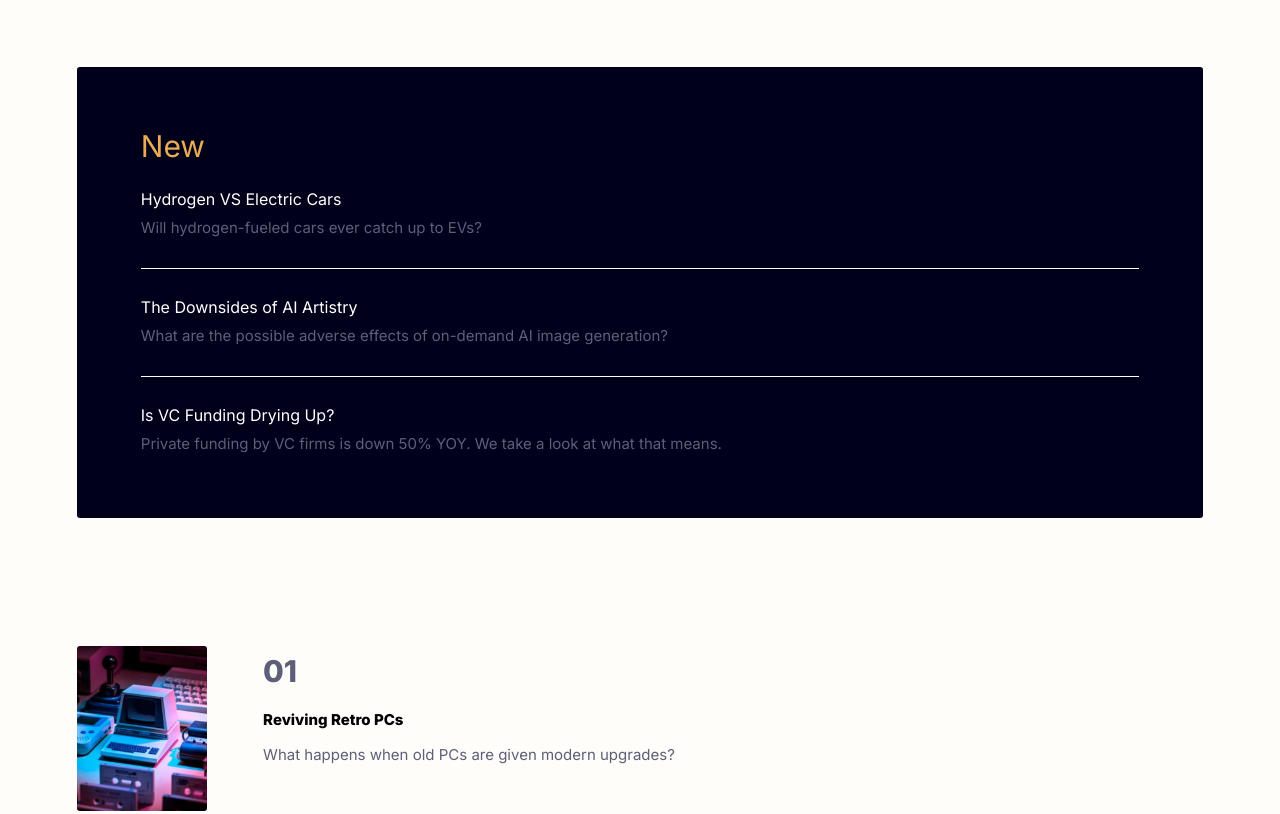
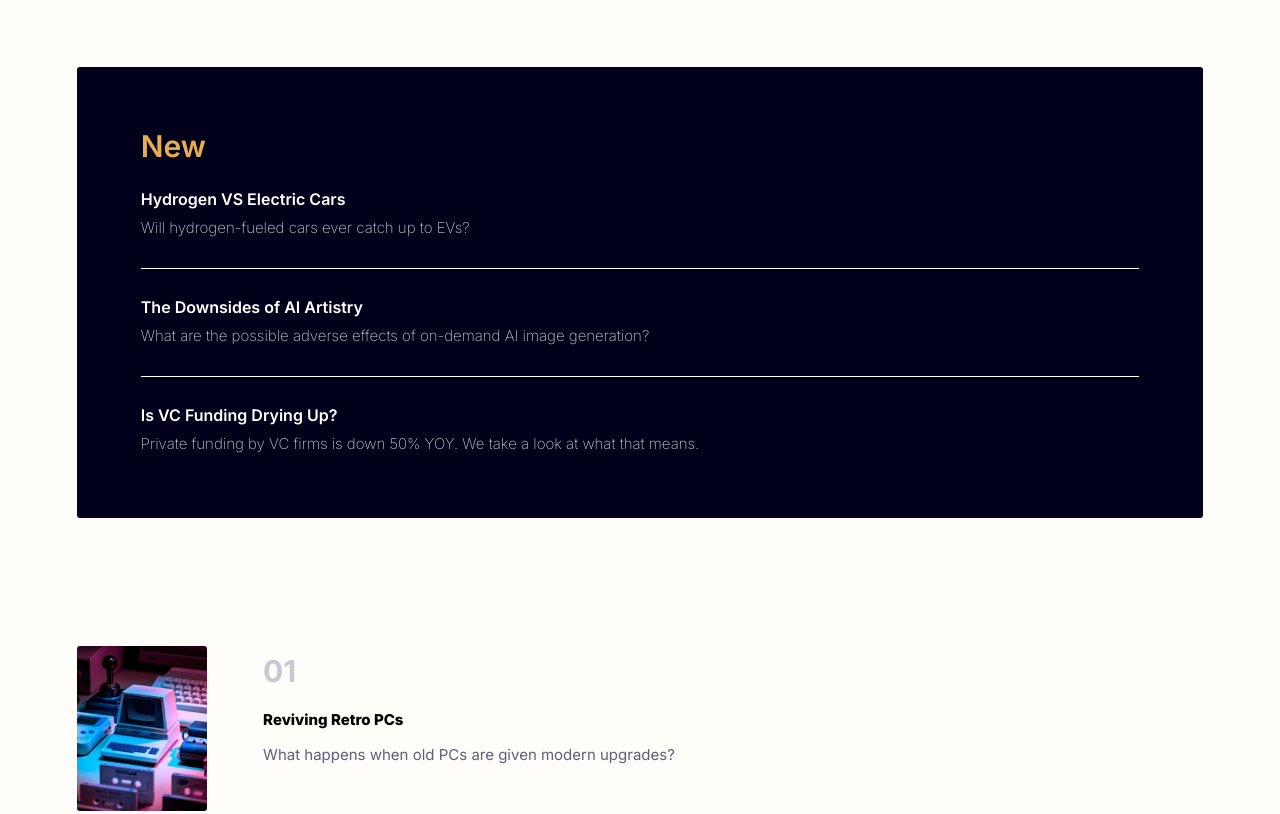
Before and after one commit to J-Wil21/news-homepage, a plain HTML site: page index.html in a window 1280 px wide. Shown: the part 720-1534 px from the top of the page. Drawn offline with nearby package versions, Linux system fonts and the light colour scheme.

Commit message:
Changes to text

```diff
--- a/css/styles.css
+++ b/css/styles.css
@@ -130,22 +130,28 @@ aside {
 h2 {
     color: hsl(35, 77%, 62%);
     font-size: 30px;
+    font-weight: 600;
     margin-bottom: 30px;
 }
 
 h3 {
     color: #fff;
+    font-weight: 600;
     margin-bottom: 10px;
 }
 
 h3:nth-child(1n) {
     margin-top: 30px;
-
 }
 
 h3:nth-of-type(1n+2) {
     border-top: 0.1em solid #fff;
     padding-top: 30px;
+}
+
+aside>p {
+    color: hsl(233, 8%, 79%);
+    font-weight: 200;
 }
 
 /*articles*/
@@ -162,10 +168,10 @@ article {
 }
 
 .num {
+    color: hsla(233, 8%, 79%, 0.970);
     display: block;
-    font-weight: 800;
+    font-weight: 700;
     font-size: 30px;
-
 }
 
 .article-bold {
--- a/index.html
+++ b/index.html
@@ -10,7 +10,7 @@
   <!--links to fonts -->
   <link rel="preconnect" href="https://fonts.googleapis.com">
   <link rel="preconnect" href="https://fonts.gstatic.com" crossorigin>
-  <link href="https://fonts.googleapis.com/css2?family=Inter:wght@400;700;800&display=swap" rel="stylesheet">
+  <link href="https://fonts.googleapis.com/css2?family=Inter:wght@200;400;600;700;800&display=swap" rel="stylesheet">
 
   <!--links to CSS-->
   <link rel="stylesheet" href="css/reset.css">
```
